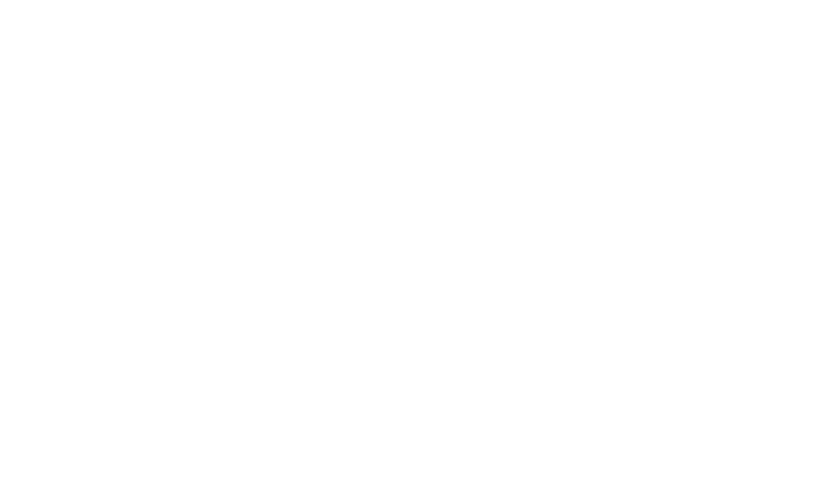
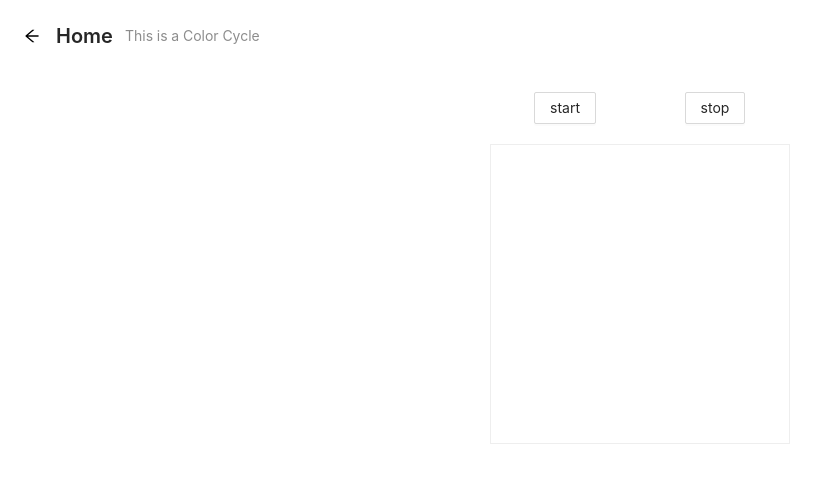
Before and after one commit to atomoo/practice, a React (Create React App) app: page /#/color-cycle in a window 1280 px wide. Shown: the top 482 px of the page, without its empty margins (0-828 px from the left). Built offline with nearby package versions, Linux system fonts and the light colour scheme.

Commit message:
add color cycle

```diff
--- a/src/App.tsx
+++ b/src/App.tsx
@@ -3,6 +3,7 @@
 import {List, PageHeader} from 'antd';
 
 import {BorderRadius} from './page/border-radius';
+import {ColorCycle} from './page/color-cycle';
 import './App.css';
 
 const ROUTE_CONFS = [
@@ -10,6 +11,11 @@
         path: '/border-radius',
         component: BorderRadius,
         title: 'Border Radius'
+    },
+    {
+        path: '/color-cycle',
+        component: ColorCycle,
+        title: 'Color Cycle'
     }
 ];
 
--- /dev/null
+++ b/src/page/color-cycle/index.module.css
@@ -0,0 +1,11 @@
+.colorBox {
+    width: 300px;
+    height: 300px;
+    margin: 10px auto;
+    border: 1px solid #eee;
+}
+
+.colorControl {
+    width: 300px;
+    margin: 20px auto;
+}
--- /dev/null
+++ b/src/page/color-cycle/index.tsx
@@ -0,0 +1,111 @@
+import React, {useState, useCallback, useEffect, useRef} from 'react';
+import {Row, Col, Button} from 'antd';
+
+import styles from './index.module.css';
+
+
+function add(prev: string, increment: number) {
+    let result = ((parseInt(prev, 16) + increment) % 256).toString(16);
+    if (result.length === 1) {
+        result = '0' + result;
+    }
+    return result;
+}
+
+export function ColorCycle() {
+    const [color, setColor] = useState('FFFFFF');
+    const [loop, toggleLoop] = useState(false);
+    const increment = useRef([0, 0, 0]);
+    const timer = useRef(0);
+
+    const timeInteval = 250;
+
+    const changeColor = useCallback(
+        () => {
+            if (loop) {
+                setColor(
+                    color => {
+                        let r = add(color.substring(0, 2), increment.current[0]);
+                        let g = add(color.substring(2, 4), increment.current[1]);
+                        let b = add(color.substring(4, 6), increment.current[2]);
+                        return `${r}${g}${b}`;
+                    }
+                );
+                timer.current = window.setTimeout(
+                    () => {
+                        changeColor();
+                    },
+                    timeInteval
+                );
+            }
+        },
+        [loop]
+    );
+
+    useEffect(
+        () => {
+            if (loop) {
+                timer.current = window.setTimeout(
+                    () => {
+                        console.log('effect');
+                        changeColor();
+                    },
+                    timeInteval
+                );
+            }
+            return () => {
+                if (timer.current) {
+                    clearTimeout(timer.current);
+                }
+            };
+        },
+        [loop, changeColor]
+    );
+
+    const start = useCallback(
+        () => {
+            increment.current = [
+                Math.floor(Math.random() * 10) + 1,
+                Math.floor(Math.random() * 10) + 1,
+                Math.floor(Math.random() * 10) + 1
+            ]
+            toggleLoop(true);
+        },
+        []
+    );
+
+    const stop = useCallback(
+        () => {
+            toggleLoop(false);
+            console.log(timer.current);
+            if (timer.current) {
+                clearTimeout(timer.current);
+                timer.current = 0;
+            }
+        },
+        []
+    );
+
+    return <div>
+        {/* <div className={styles.colorControl}>
+            <Row gutter={20}>
+                <Col span={8}>
+                    <div>R: <Input maxLength={2} minLength={2} /></div>
+                </Col>
+                <Col span={8}>
+                    <div>G: <Input maxLength={2} minLength={2} /></div>
+                </Col>
+                <Col span={8}>
+                    <div>B: <Input maxLength={2} minLength={2} /></div>
+                </Col>
+            </Row>
+        </div> */}
+        <div className={styles.colorControl}>
+            <Row>
+                <Col span={12}><Button onClick={start}>start</Button></Col>
+                <Col span={12}><Button onClick={stop}>stop</Button></Col>
+            </Row>
+        </div>
+        <div className={styles.colorBox} style={{backgroundColor: `#${color}`}}></div>
+    </div>
+}
```
